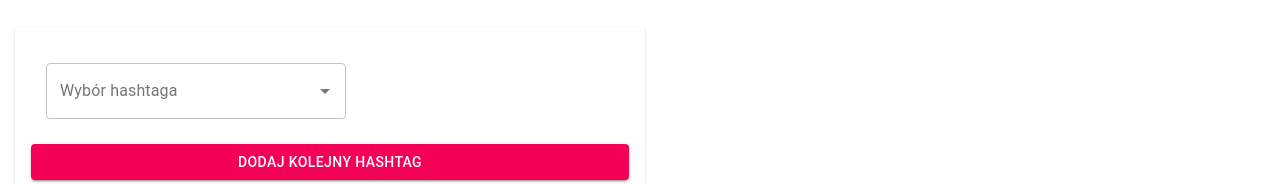
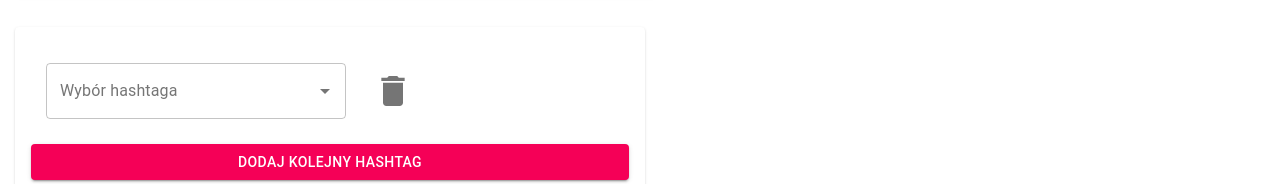
Before and after one commit to aksloms/Azure-Twitter-Sentiment-Analysis, a React (Create React App) app in the folder frontend/: page /plot/sentiment in a window 1280 px wide. Shown: the part 504-688 px from the top of the page. Built offline with nearby package versions, Linux system fonts and the light colour scheme.

Commit message:
Adding delete option to hashtagPicker

```diff
--- a/frontend/src/components/AnalysisSpecifier.jsx
+++ b/frontend/src/components/AnalysisSpecifier.jsx
@@ -1,4 +1,4 @@
-import React, {useState} from 'react';
+import React, { useState } from 'react';
 import TextField from '@material-ui/core/TextField';
 import Autocomplete from '@material-ui/lab/Autocomplete';
 import makeStyles from '@material-ui/core/styles/makeStyles'
@@ -6,6 +6,8 @@ import Card from '@material-ui/core/Card';
 import Grid from "@material-ui/core/Grid";
 import Button from '@material-ui/core/Button';
 import CardContent from "@material-ui/core/CardContent";
+import DeleteIcon from '@material-ui/icons/Delete';
+import { Container, IconButton } from '@material-ui/core';
 
 const useStyles = makeStyles((theme) => ({
     gridItem: {
@@ -22,30 +24,50 @@ const useStyles = makeStyles((theme) => ({
     autocomplete: {
         width: 300,
         padding: "15px"
-    }
+    },
+    hashtagPick: {
+        padding: 0,
+        display: "flex"
+    },
+    icon: {
+        fontSize: 40,
+        position: "relative",
+    },
 
 }));
 
 export default function AnalysisSpecifier(props) {
     const classes = useStyles();
     const [hashtags] = React.useState([]);
-    const HashtagAutocomplete = (key) => {
+    const HashtagAutocomplete = (key, value) => {
         return (
+            <Container key={key} className={classes.hashtagPick}>
                 <Autocomplete
-                key={key}
                     className={classes.autocomplete}
                     options={props.tagArray}
                     getOptionLabel={(option) => option}
-                renderInput={(params) => <TextField {...params} label={props.name} variant="outlined"/>}
+                    renderInput={(params) => <TextField {...params} label={props.name} variant="outlined" />}
                     onChange={(event, value) => {
                         handleComboBoxChange(event, value, key)
                     }}
-                //defaultValue={props.defaultValue}
+                    value={value}
                 />
-        )
+                <IconButton onClick={() => {
+                        removeHashtagPicker(key)
+                    }}>
+                    <DeleteIcon className={classes.icon} />
+                </IconButton>
+            </Container>
+        );
     }
 
     const [hashtagPickers, setHashtagPickers] = useState([HashtagAutocomplete]);
+
+    const removeHashtagPicker = (key) => {
+        hashtags.splice(key, 1) //Usuwa element
+        hashtagPickers.splice(key, 1)
+        props.getHashtags(hashtags);
+    }
 
     const handleComboBoxChange = (event, value, key) => {
         props.setTitleValue(value)
@@ -58,19 +80,19 @@ export default function AnalysisSpecifier(props) {
         hashtags.push();
     }
 
-    const removeHashtagPicker = () => {
-        //TODO
-    }
 
     return (
         <Grid item className={classes.gridItem}>
             <Card className={classes.card}>
                 <CardContent>
                     {hashtagPickers.map((item, key) => {
-                        return (HashtagAutocomplete(key));
+                        var value = hashtags[key]
+                        if(value === undefined)
+                            value = ""
+                        return (HashtagAutocomplete(key, value));
                     })}
-                    <Button className={classes.button} variant="contained" color="secondary" onClick={addHashtagPicker}>Dodaj
-                        kolejny hashtag</Button>
+                    <Button className={classes.button} variant="contained" color="secondary" onClick={addHashtagPicker}>
+                        Dodaj kolejny hashtag</Button>
                     <Button className={classes.button} variant="contained" color="primary" href="/plot/aspect">
                         Analiza aspektu
                     </Button>
--- a/frontend/src/components/SentimentPlot.jsx
+++ b/frontend/src/components/SentimentPlot.jsx
@@ -87,7 +87,6 @@ const trace4 = {
 // };
 
 const defaultData = [trace1, trace2, trace3, trace4];
-
 const tagArray = [
     '#Hot16',
     '#Lewy',
@@ -124,9 +123,10 @@ export default function SentimentPlot() {
         for(var i = 0; i < hashtags.length; i++){
             newData.push(defaultData[tagArray.indexOf(hashtags[i])]);
         }
-        const newLayout = defaultData;
-        newLayout.title =  "A plot for hashtags: " + hashtags.toString();
-        setPlot(<PlotItem layout={newLayout} data={newData} />)
+        // const newLayout = defaultData;
+        // newLayout.title =  "A plot for hashtags: " + hashtags.toString();
+        defaultLayout.title =  "A plot for hashtags: " + hashtags.toString();
+        setPlot(<PlotItem layout={defaultLayout} data={newData} />)
     }
 
     return (
```
Also changed, not shown: frontend/src/App.js (+4 -3 lines), frontend/src/components/PlotItem.jsx (line endings or trailing spaces), 1 other file (tests, documents, lock files or other folders). Lines whose indentation alone changed are shown as unchanged.
